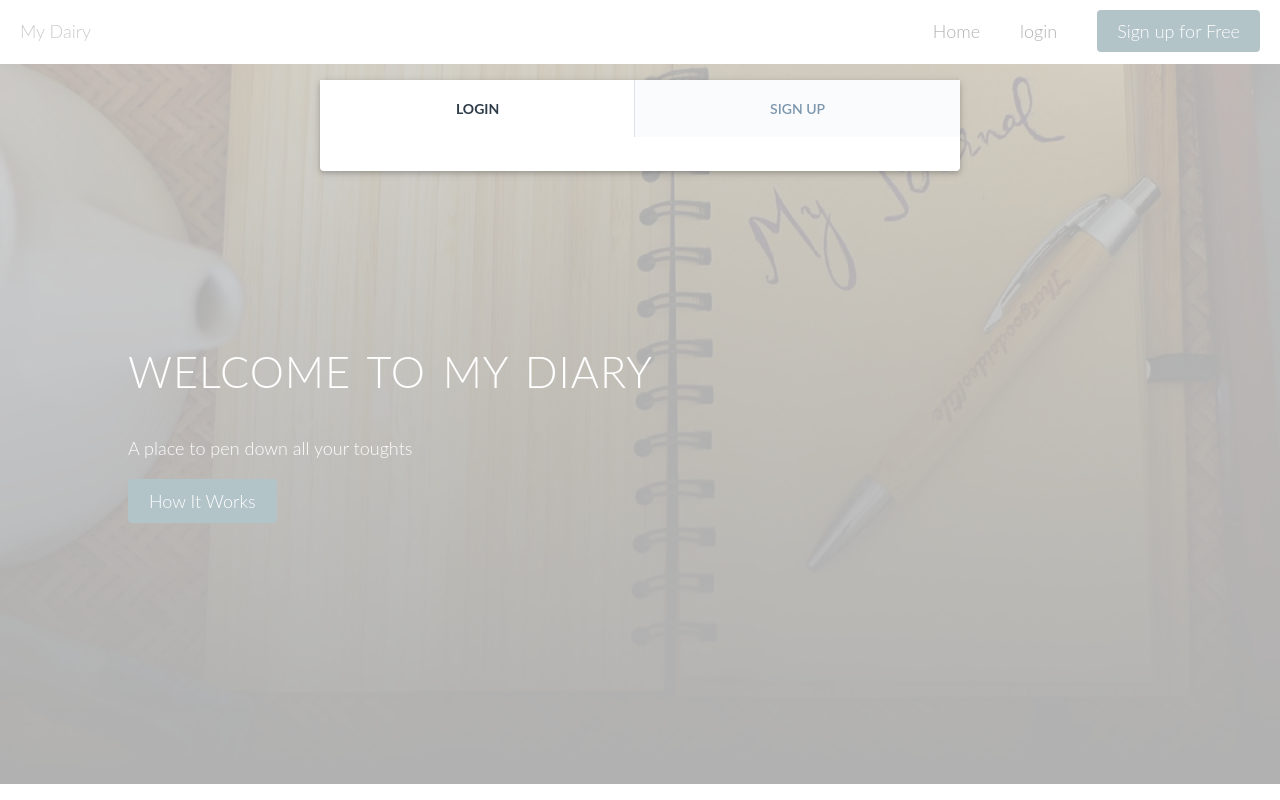
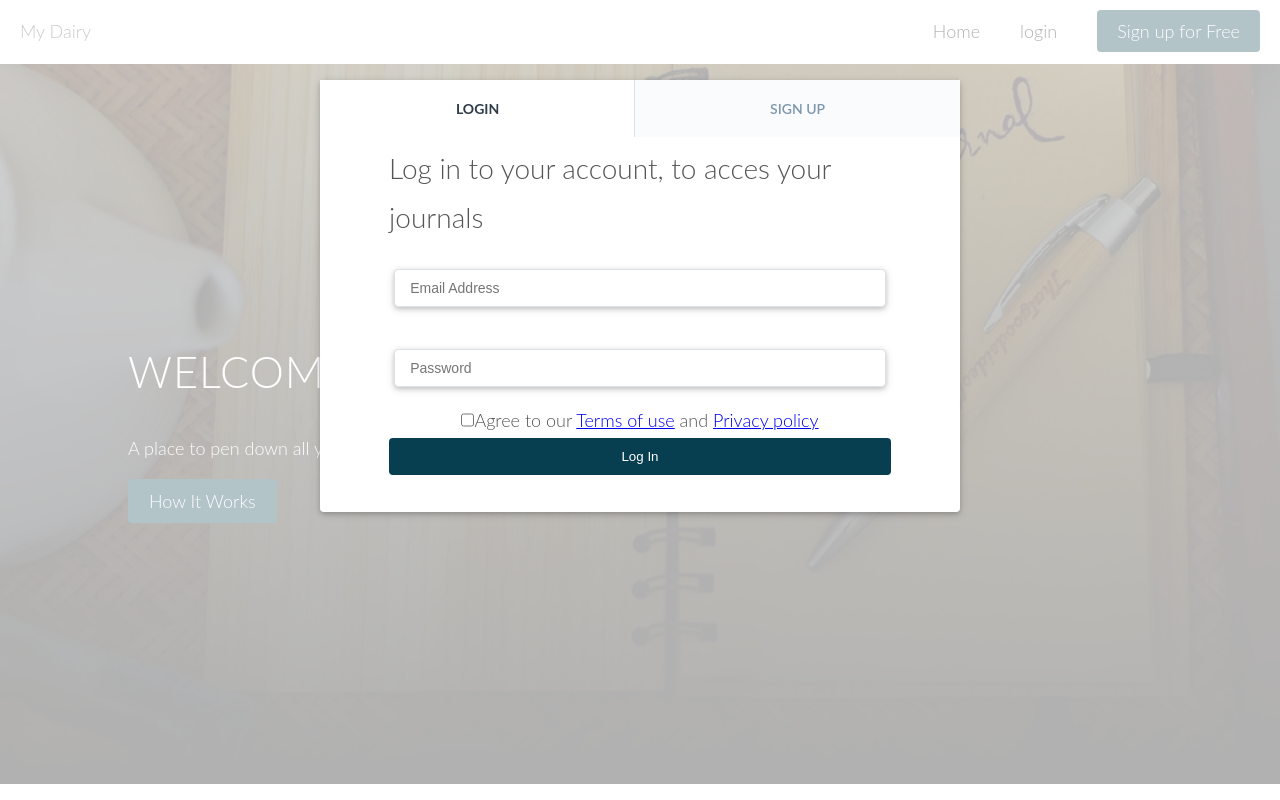
Before and after one commit to Victor-Ugwueze/MyDiary, a plain HTML site: page index.html in a window 1280 px wide. Both pictures are taken after a click on the item "login". Shown: the top 800 px of the page. Drawn offline with Linux system fonts and the light colour scheme.

Commit message:
Implement login form
[ft-#158963113] Added login form on the same modal with singup form

```diff
--- a/UI/css/home.css
+++ b/UI/css/home.css
@@ -115,7 +115,7 @@ header #intro{
     border-left: 1px solid transparent;
 }
 
-#signup{
+#login,#signup{
     width: 80%;
     margin: 0 auto;
 }
--- a/index.html
+++ b/index.html
@@ -62,6 +62,28 @@
                 <a class="nav-item"  data-target="signup" id="select-tab-signup" role="tab" >Sign Up</a>
             </div>
             <div class="tab-conten row">
+                <div class="tab-pane selected"  id="login">
+                    <form enctype="application/x-www-form-urlencoded"  >
+                        <div class="form-row">
+                            <div class="form-heading">
+                                <h4></h4>Log in to your account, to acces your journals</h4>
+                            </div>
+                            <div class="row">
+                                <input type="text" class="form-input" name="email" autocomplete="username" placeholder="Email Address">
+                            </div>
+                            <div class="row">
+                                <input type="password" class="form-input" name="password" autocomplete="current-password" placeholder="Password">
+                            </div>
+                            <div class="row">
+                                <input type="checkbox">
+                                <label>Agree to our <a href="#">Terms of use</a> and <a href="#">Privacy policy</a></label>
+                            </div>
+                            <div>
+                                <input id="btn-login" type="submit" value="Log In" class="btn btn-primary form-input">
+                            </div>
+                        </div>
+                    </form>
+                </div>
                 <div class="tab-pane" id="signup">
                     <form enctype="application/x-www-form-urlencoded" >
                         <div class="form-heading">
```
